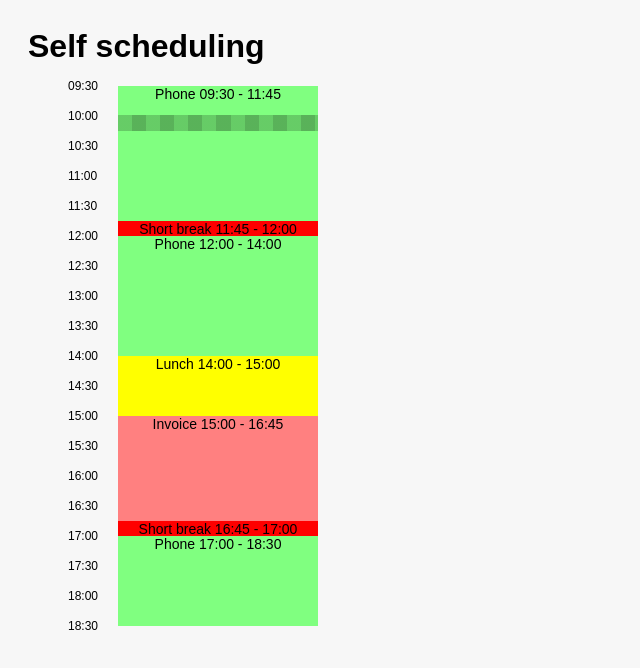
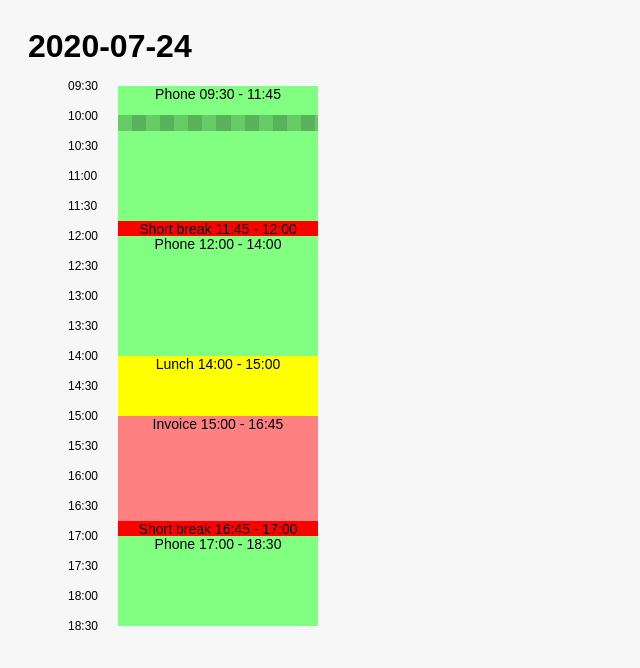
Before and after one commit to nixuwixu/angular-dnd-niw, an Angular app: page / in a window 1280 px wide. Shown: the top 668 px of the page, without its empty margins (0-640 px from the left). Built offline with nearby package versions, Linux system fonts and the light colour scheme.

Commit message:
added modal title

```diff
--- a/src/app/app.component.html
+++ b/src/app/app.component.html
@@ -1,4 +1,4 @@
-<h1>Self scheduling</h1>
+<h1>{{modalTitle}}</h1>
 
 <div class="schedule-container">
 
--- a/src/app/app.component.ts
+++ b/src/app/app.component.ts
@@ -25,6 +25,7 @@ export class AppComponent implements OnInit{
 
   activtyHeightPx = 1;
   timelineInterval: number = 1;
+  modalTitle: string;
 
   activitys: Array<Activity> = [];
   timeline: Array<TimelineItem> = [];
@@ -67,6 +68,7 @@ export class AppComponent implements OnInit{
 
     this.jsonService.getSchedule()
       .subscribe((data: any): void => {
+        this.modalTitle = data.Date.toString();
         this.generateActivitysArray(data);
       });
   }
@@ -161,7 +163,7 @@ export class AppComponent implements OnInit{
 			' from: ' + this.activitys[sourceIndex].starttime +
 			' to: ' + this.activitys[targetIndex].starttime);
 
-		moveItemInArray(this.activitys, sourceIndex, targetIndex);
+		//moveItemInArray(this.activitys, sourceIndex, targetIndex);
     this.showTimeline();
 	}
 
```
